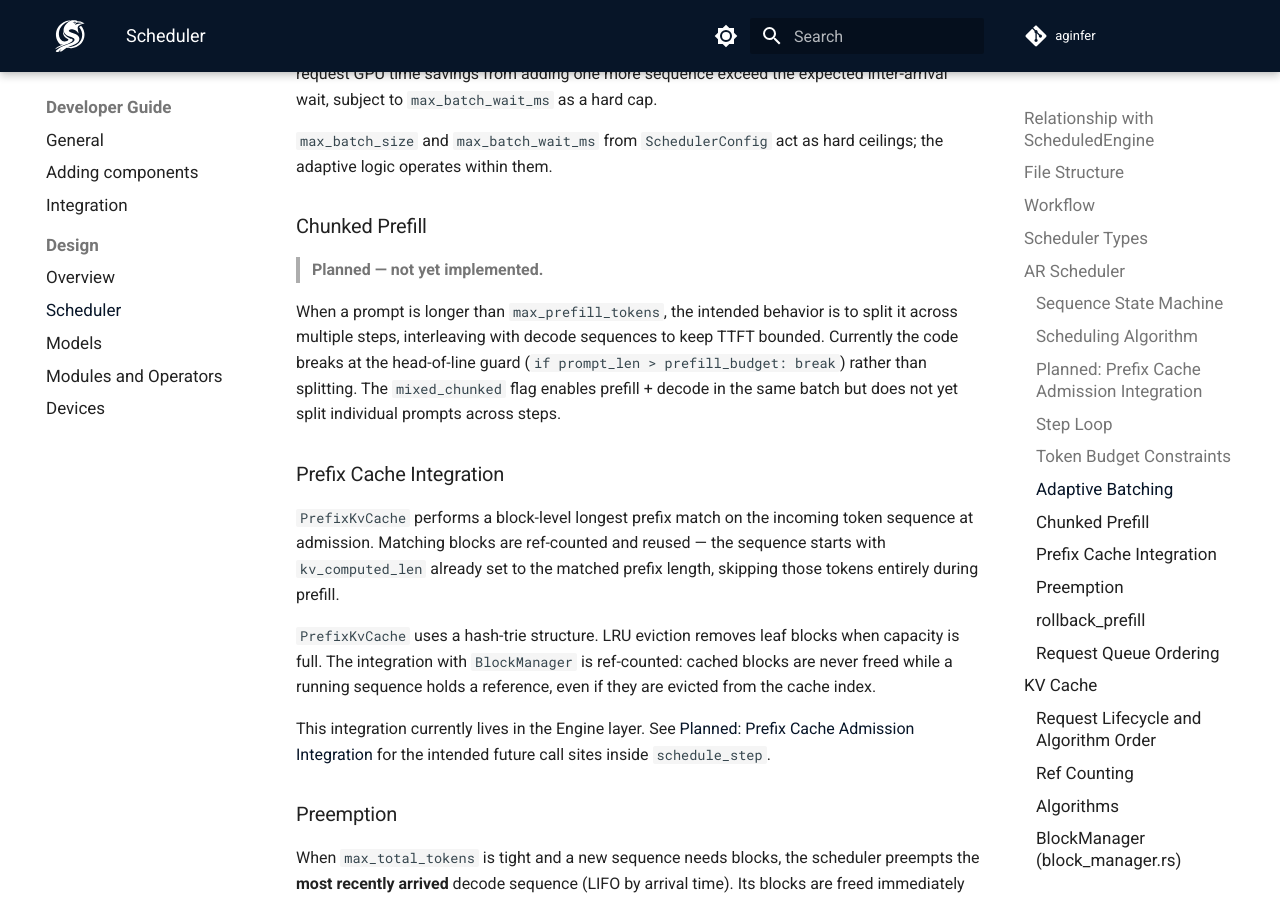
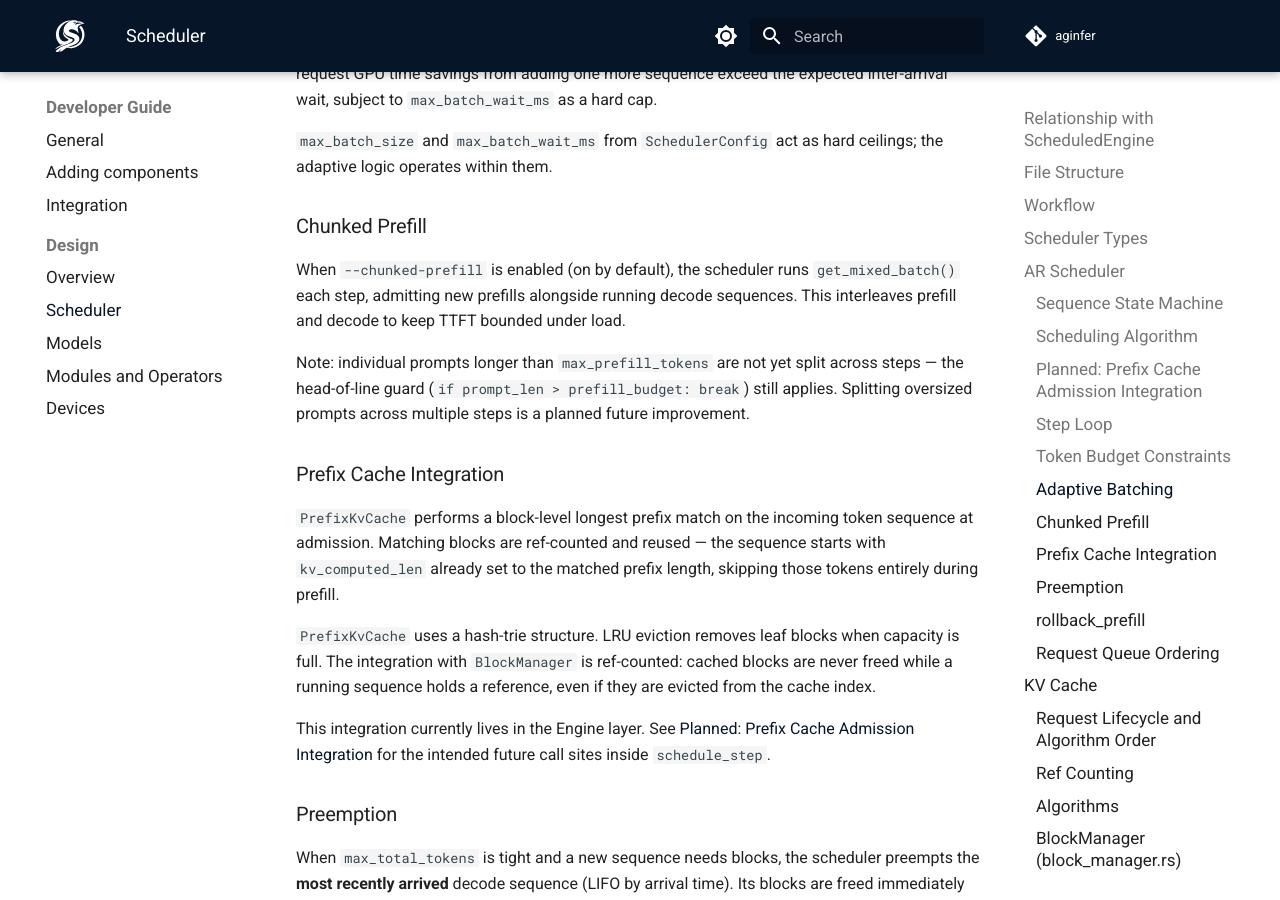
Before and after one commit to Virtue-Research/prelude, an MkDocs documentation site: the page built from docs/wiki/developer_guide/design/scheduler.md, in a window 1280 px wide and 900 px high, scrolled down 7430 px. Built offline with MkDocs 1.6.1 and Material for MkDocs 9.7.7, drawn with Linux system fonts in a browser that asks for light colours; comment, search, counter and statistics services are not loaded; some of the changed text lies outside the part shown.

Commit message:
finish new doc

```diff
--- a/docs/wiki/developer_guide/design/scheduler.md
+++ b/docs/wiki/developer_guide/design/scheduler.md
@@ -176,7 +176,7 @@ Output: SchedulerStep { prefill_request_ids, decode_request_ids, forward_mode }
        move seq → finished
 
 2. SELECT MODE
-   if mixed_chunked:  goto MIXED
+   if chunked_prefill:  goto MIXED
    elif waiting_queue non-empty:  goto PREFILL
    else:  goto DECODE
 
@@ -221,7 +221,7 @@ Output: SchedulerStep { prefill_request_ids, decode_request_ids, forward_mode }
 
 9. return SchedulerStep { prefill: [], decode: running, mode: Decode }
 
-── MIXED (mixed_chunked=true) ───────────────────────────────────────────────
+── MIXED (chunked_prefill=true) ─────────────────────────────────────────────
 10. Run steps 3–5 (admit new prefills) + step 7 (ensure decode capacity)
     return SchedulerStep { prefill: to_prefill, decode: running, mode: Mixed }
 
@@ -298,9 +298,9 @@ Four knobs, all configurable via CLI:
 
 ### Chunked Prefill
 
-> **Planned — not yet implemented.**
+When `--chunked-prefill` is enabled (on by default), the scheduler runs `get_mixed_batch()` each step, admitting new prefills alongside running decode sequences. This interleaves prefill and decode to keep TTFT bounded under load.
 
-When a prompt is longer than `max_prefill_tokens`, the intended behavior is to split it across multiple steps, interleaving with decode sequences to keep TTFT bounded. Currently the code breaks at the head-of-line guard (`if prompt_len > prefill_budget: break`) rather than splitting. The `mixed_chunked` flag enables prefill + decode in the same batch but does not yet split individual prompts across steps.
+Note: individual prompts longer than `max_prefill_tokens` are not yet split across steps — the head-of-line guard (`if prompt_len > prefill_budget: break`) still applies. Splitting oversized prompts across multiple steps is a planned future improvement.
 
 ### Prefix Cache Integration
 
```
Also changed, not shown: README.md (+1 -21 lines), docs/wiki/api/endpoints.md (+2 -2 lines), docs/wiki/user_guide/configuration.md (+1 -1 lines).
